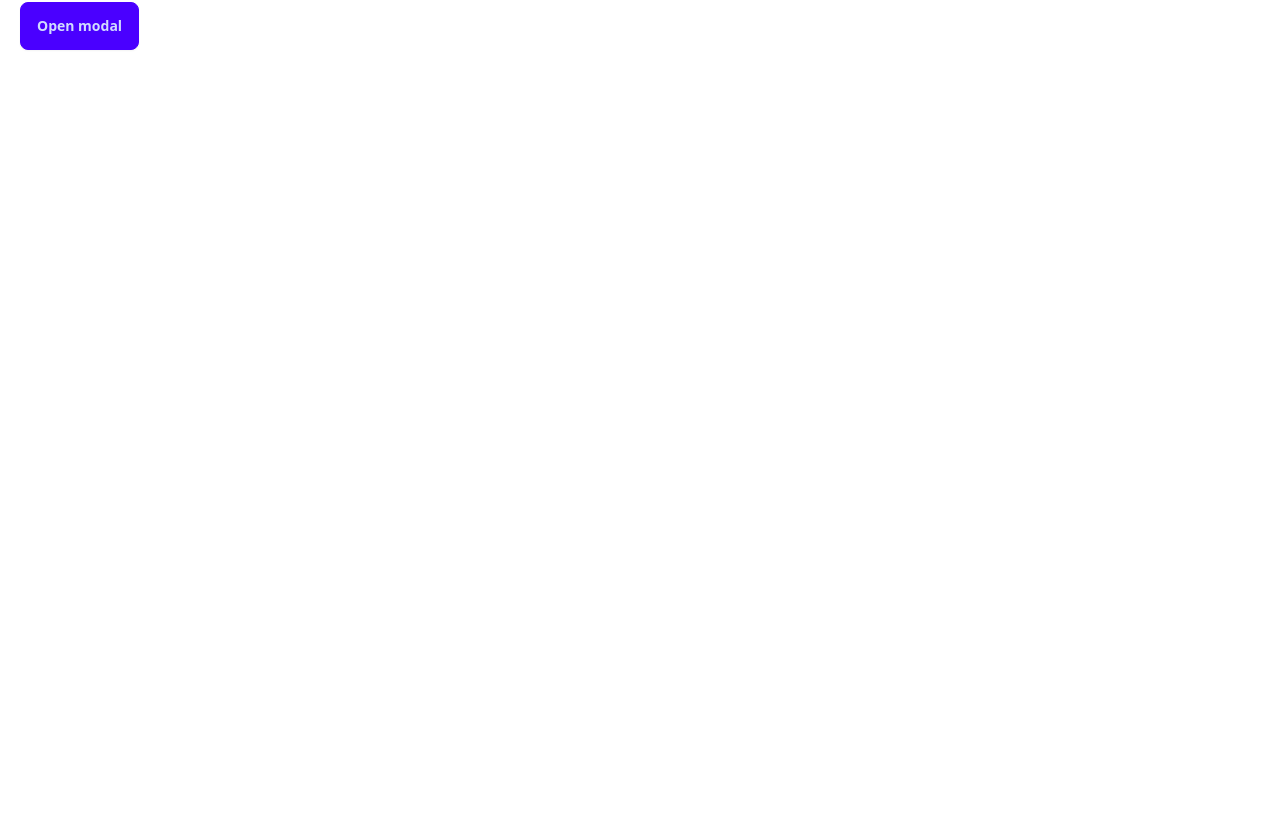
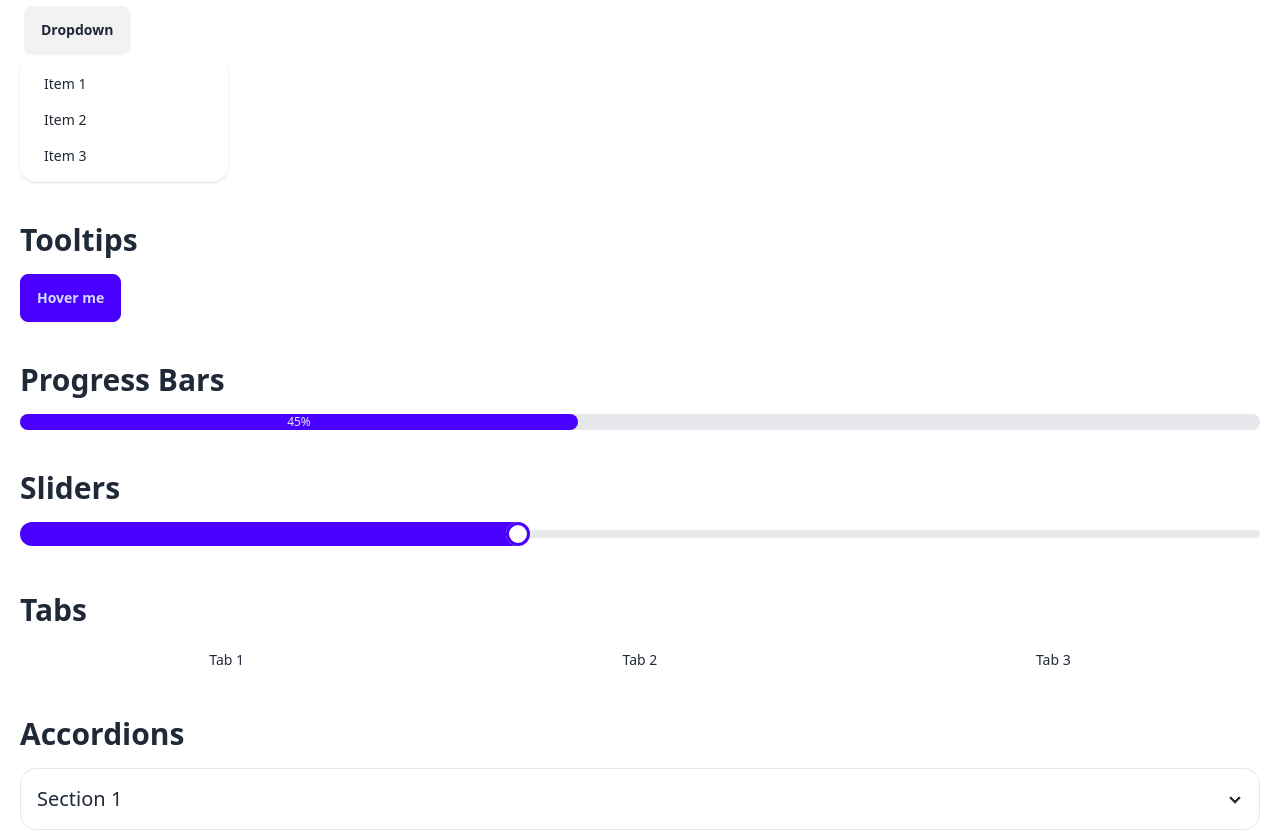
Before and after one commit to GPT-Engineer-App/web-components-library, a React (Vite) app: page / in a window 1280 px wide. Shown: the part 1055-1886 px from the top of the page. Before the commit the page ends 1165 px from the top, so only its background shows below. Built offline with nearby package versions, Linux system fonts and the light colour scheme.

Commit message:
Added sections for Dropdowns, Tooltips, Progress Bars, Sliders, Tabs, and Accordions to the React application using Tailwind CSS and DaisyUI. Each section includes a styled example of the component and a brief description.

```diff
--- a/src/App.jsx
+++ b/src/App.jsx
@@ -82,6 +82,68 @@ function App() {
       </section>
 
       <section className="mb-10">
+        <h2 className="text-3xl font-semibold mb-4">Dropdowns</h2>
+        <div>
+          <label tabIndex="0" className="btn m-1">
+            Dropdown
+          </label>
+          <ul tabIndex="0" className="dropdown-content menu p-2 shadow bg-base-100 rounded-box w-52">
+            <li>
+              <a>Item 1</a>
+            </li>
+            <li>
+              <a>Item 2</a>
+            </li>
+            <li>
+              <a>Item 3</a>
+            </li>
+          </ul>
+        </div>
+      </section>
+
+      <section className="mb-10">
+        <h2 className="text-3xl font-semibold mb-4">Tooltips</h2>
+        <div className="tooltip tooltip-primary" data-tip="This is a tooltip">
+          <button className="btn btn-primary">Hover me</button>
+        </div>
+      </section>
+
+      <section className="mb-10">
+        <h2 className="text-3xl font-semibold mb-4">Progress Bars</h2>
+        <div className="w-full bg-gray-200 rounded-full">
+          <div className="bg-primary text-xs font-medium text-blue-100 text-center p-0.5 leading-none rounded-full" style={{ width: "45%" }}>
+            {" "}
+            45%
+          </div>
+        </div>
+      </section>
+
+      <section className="mb-10">
+        <h2 className="text-3xl font-semibold mb-4">Sliders</h2>
+        <input type="range" min="0" max="100" value="40" className="range range-primary" />
+      </section>
+
+      <section className="mb-10">
+        <h2 className="text-3xl font-semibold mb-4">Tabs</h2>
+        <div className="tabs">
+          <a className="tab tab-lifted tab-active">Tab 1</a>
+          <a className="tab tab-lifted">Tab 2</a>
+          <a className="tab tab-lifted">Tab 3</a>
+        </div>
+      </section>
+
+      <section className="mb-10">
+        <h2 className="text-3xl font-semibold mb-4">Accordions</h2>
+        <div className="collapse collapse-arrow border border-base-300 bg-base-100 rounded-box">
+          <input type="checkbox" />
+          <div className="collapse-title text-xl font-medium">Section 1</div>
+          <div className="collapse-content">
+            <p>Content for Section 1.</p>
+          </div>
+        </div>
+      </section>
+
+      <section className="mb-10">
         <h2 className="text-3xl font-semibold mb-4">Modals</h2>
         <div>
           <label htmlFor="my-modal" className="btn modal-button btn-primary">
```
